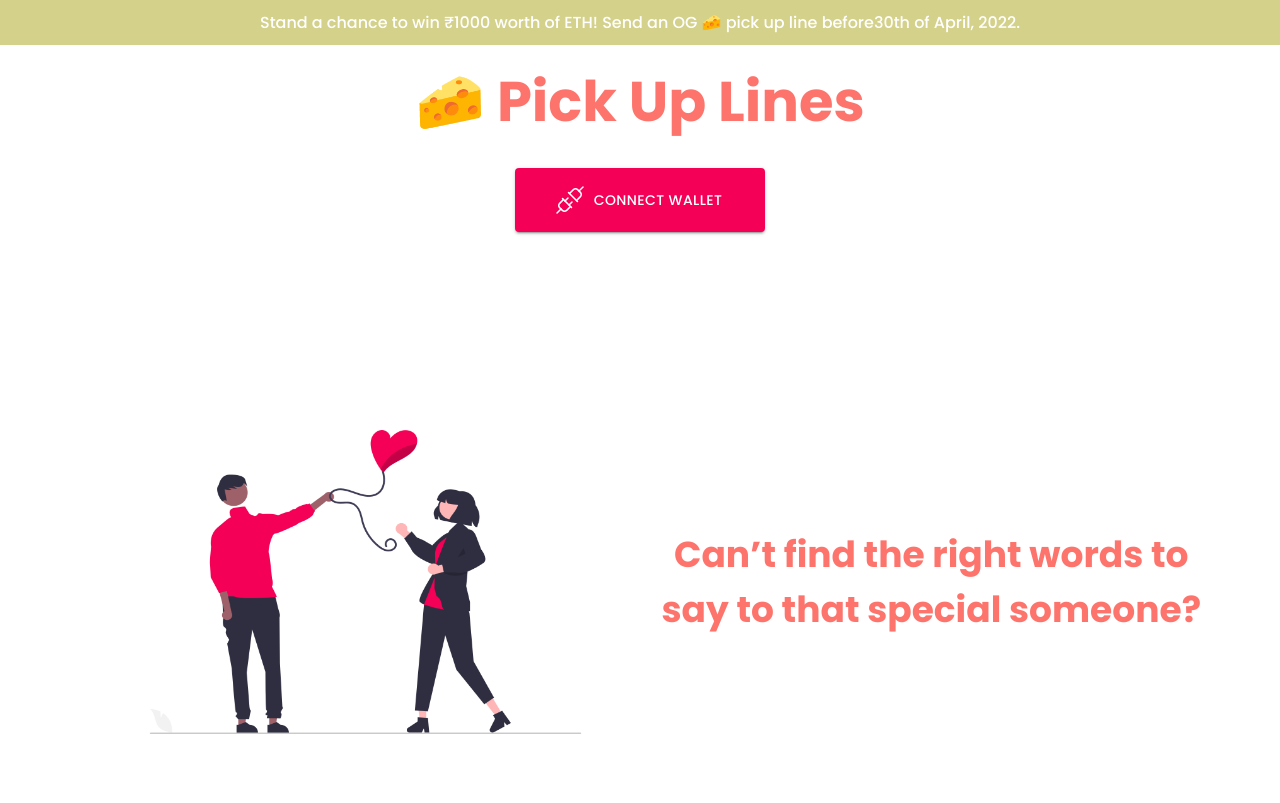
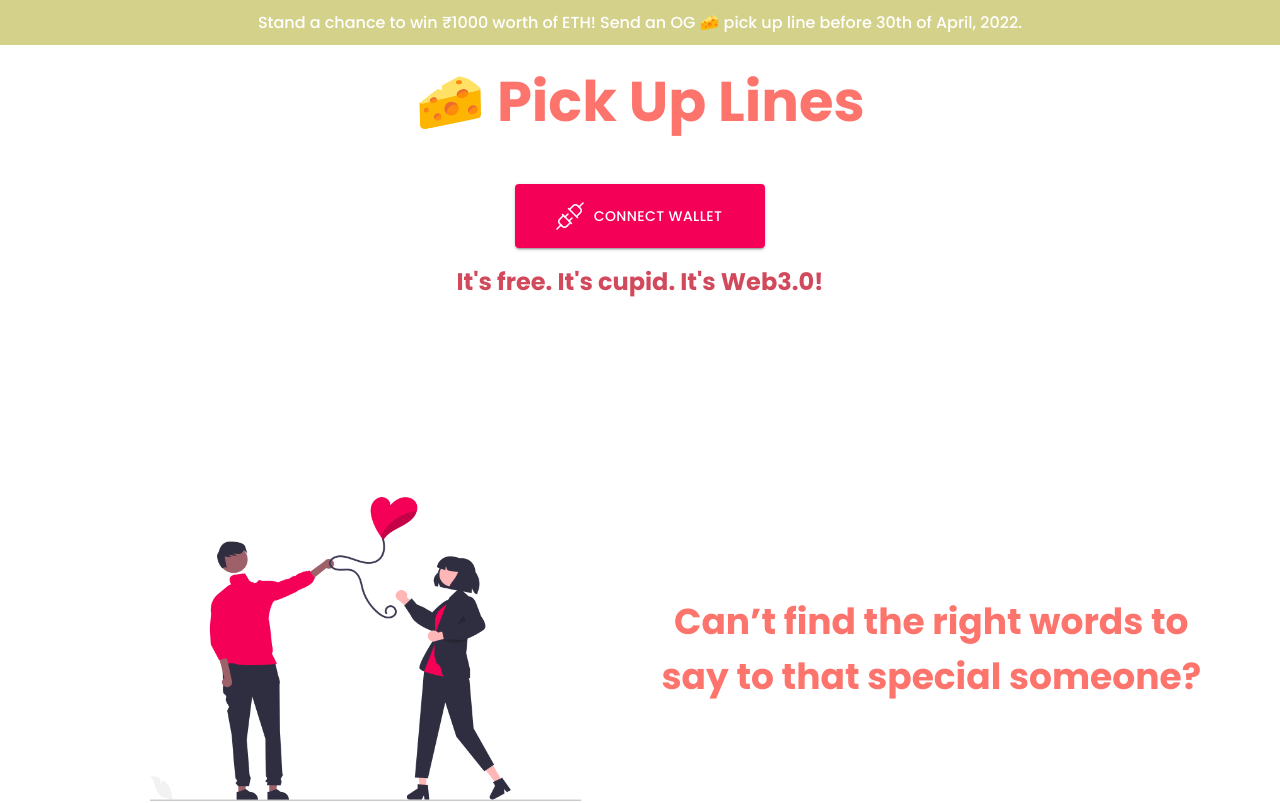
Before and after one commit to niiischall/cheesy-pick-up-lines, a React (Create React App) app: page / in a window 1280 px wide. Shown: the top 803 px of the page. Built offline with nearby package versions, Linux system fonts and the light colour scheme.

Commit message:
Updated build

```diff
--- a/src/App.css
+++ b/src/App.css
@@ -169,7 +169,7 @@ body {
 }
 
 .error-message {
-  color: #ffffff;
+  color: #d1495b;
   font-size: 24px;
   font-weight: 700;
   text-align: center;
@@ -178,14 +178,26 @@ body {
 .wallet-connect {
   margin: 24px 0px;
   display: flex;
+  flex-direction: column;
   align-items: center;
-  justify-content: center;
+  justify-content: space-between;
+  text-align: center;
 }
 
 .wallet-connect p {
   font-size: 24px;
   font-weight: 700;
   color: #d1495b;
+}
+
+.wallet-connect-break {
+  display: none;
+}
+
+@media screen and (max-width: 600px) {
+  .wallet-connect-break {
+    display: block;
+  }
 }
 
 .wallet-button {
@@ -220,6 +232,7 @@ body {
 @media screen and (max-width: 942px) {
   .message-container {
     flex-direction: column;
+    margin: 0px;
   }
   .message-section {
     margin: 0px auto 50px auto;
--- a/src/App.tsx
+++ b/src/App.tsx
@@ -296,8 +296,7 @@ export default function App() {
           <span>
             Stand a chance to win ₹1000 worth of ETH! Send an OG 🧀 pick up line
             before
-            <br className="super-header-break" />
-            30th of April, 2022.
+            <br className="super-header-break" /> 30th of April, 2022.
           </span>
         </div>
         <h1 className="heading">🧀 Pick Up Lines</h1>
@@ -313,7 +312,7 @@ export default function App() {
                 style={{
                   width: 250,
                   height: 64,
-                  margin: "0px auto",
+                  margin: "16px auto",
                   fontFamily: "Poppins",
                   fontWeight: 500,
                 }}
@@ -321,7 +320,9 @@ export default function App() {
               >
                 Connect Wallet
               </Button>
+              <p>It's free. It's cupid. It's Web3.0!</p>
             </div>
+            {error && <p className="error-message">{error}</p>}
             <div className="bio">
               <div className="bio-section">
                 <img
@@ -392,11 +393,10 @@ export default function App() {
               type="submit"
               style={{ marginLeft: 10, backgroundColor: "transparent" }}
             >
-              <Heart size={32} weight="fill" color="#ffffff" />
+              <Heart size={32} weight="fill" color="#d1495b" />
             </IconButton>
           </form>
         )}
-        {error && <p className="error-message">{error}</p>}
         {loading && <LinearProgress color="secondary" />}
         <div className="message-container">
           {allLines.map((line: any, index: number) => {
```
Also changed, not shown: 11 other files (tests, documents, lock files or other folders).
